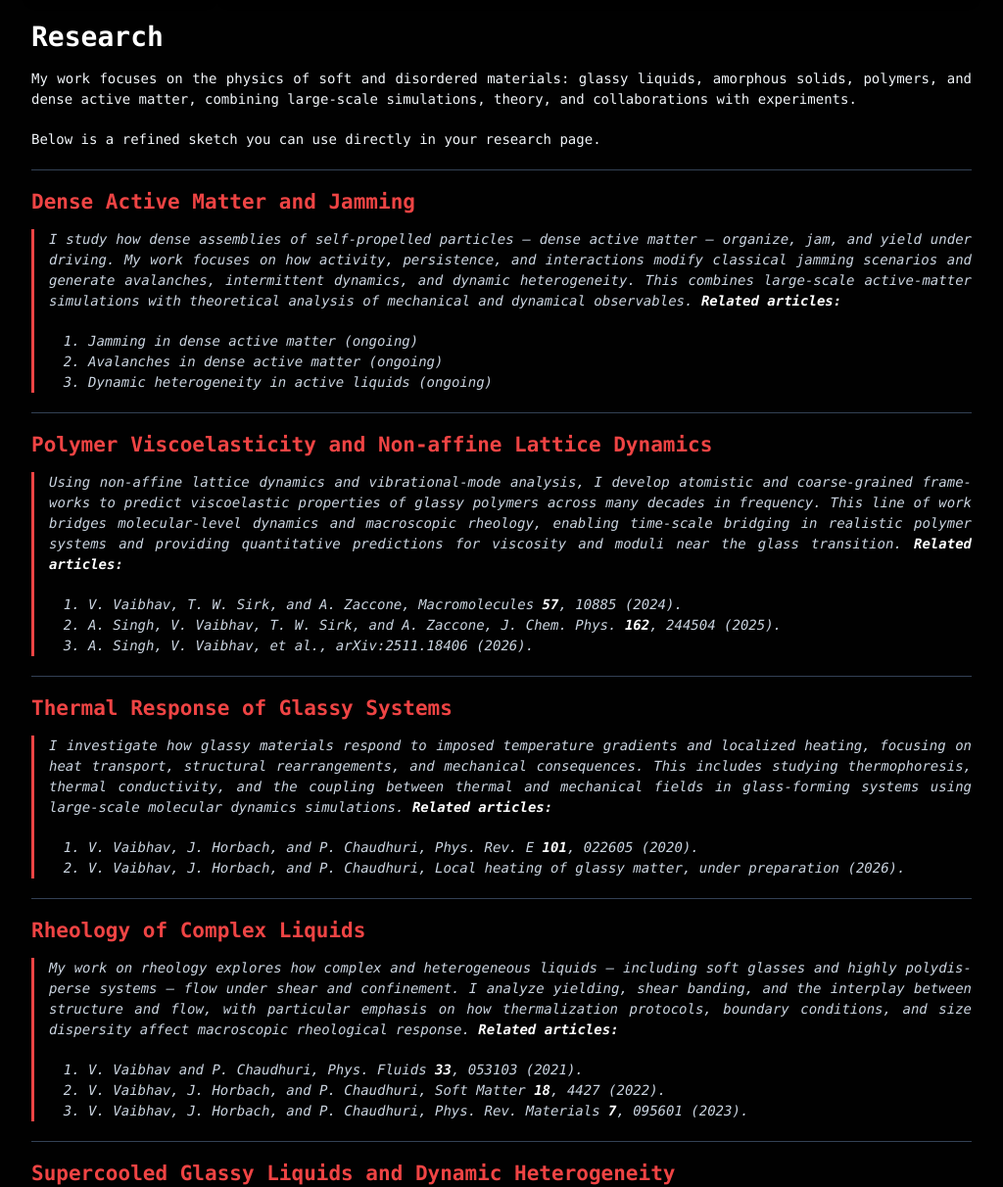
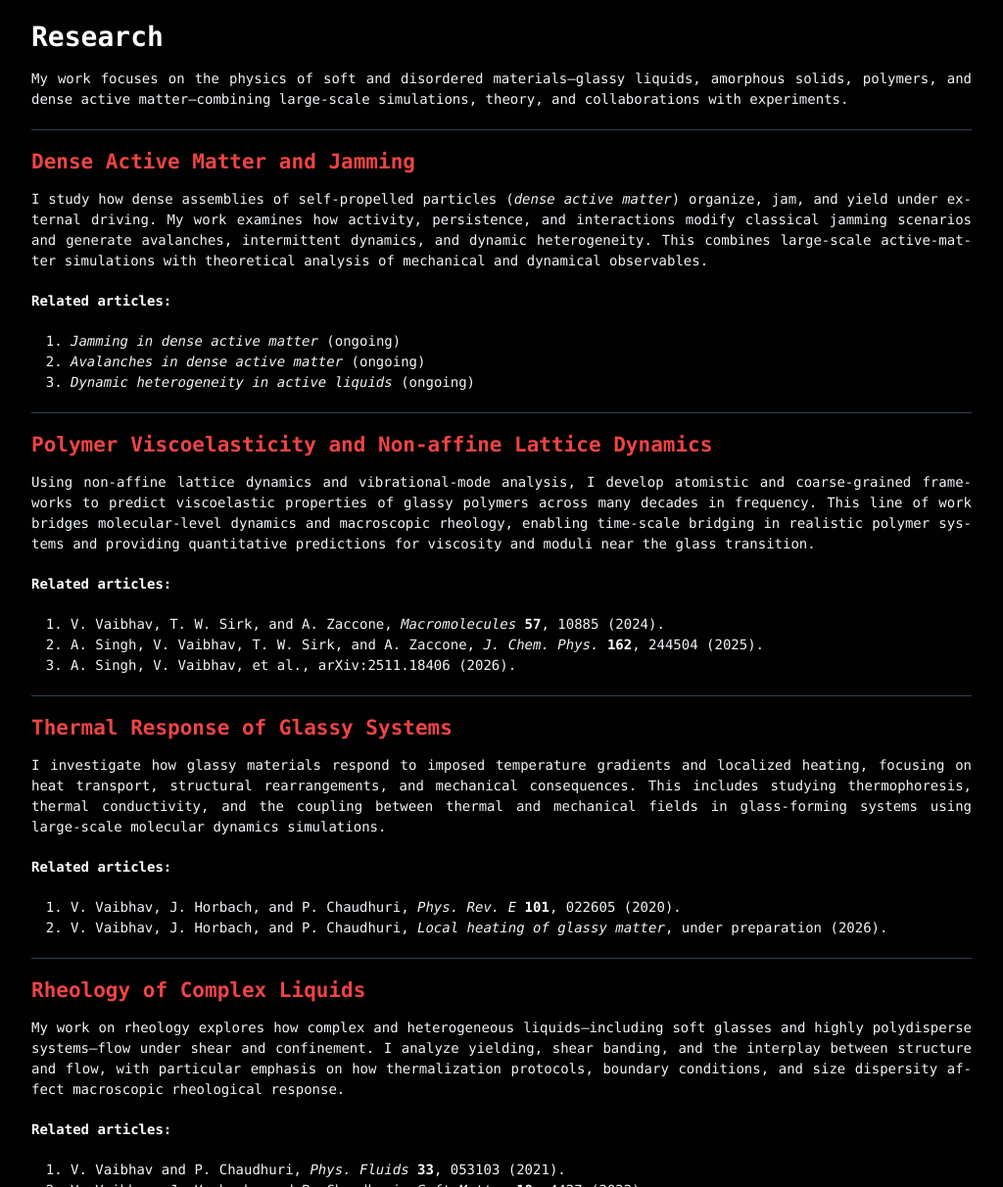
Before and after one commit to vinayphys/vinayphys.github.io, a Jekyll site: the page built from Research.md, in a window 1280 px wide and 1400 px high, scrolled down 297 px, cut to the strip 188-1400 px from the top of the window. Shown: the whole strip at 98% size, without its empty margins (128-1152 px from the left). Built offline with Jekyll 4.4.1, drawn with Linux system fonts in a browser that asks for light colours; our own code applies the rules of GitHub Pages for plain Markdown files; a style sheet for code colours, icons or effects is not loaded.

Commit message:
Update Research.md

```diff
--- a/Research.md
+++ b/Research.md
@@ -3,15 +3,15 @@ title: Research
 ---
 
 # Research
-My work focuses on the physics of soft and disordered materials: glassy liquids, amorphous solids, polymers, and dense active matter, combining large-scale simulations, theory, and collaborations with experiments.
 
-
-Below is a refined sketch you can use directly in your research page.
+My work focuses on the physics of soft and disordered materials—glassy liquids, amorphous solids, polymers, and dense active matter—combining large-scale simulations, theory, and collaborations with experiments.
 
 ---
 
 ## Dense Active Matter and Jamming
-> I study how dense assemblies of self-propelled particles — *dense active matter* — organize, jam, and yield under driving. My work focuses on how activity, persistence, and interactions modify classical jamming scenarios and generate avalanches, intermittent dynamics, and dynamic heterogeneity. This combines large-scale active-matter simulations with theoretical analysis of mechanical and dynamical observables.
+
+I study how dense assemblies of self-propelled particles (*dense active matter*) organize, jam, and yield under external driving. My work examines how activity, persistence, and interactions modify classical jamming scenarios and generate avalanches, intermittent dynamics, and dynamic heterogeneity. This combines large-scale active-matter simulations with theoretical analysis of mechanical and dynamical observables.
+
 **Related articles:**
 1. *Jamming in dense active matter* (ongoing)
 2. *Avalanches in dense active matter* (ongoing)
@@ -20,7 +20,9 @@ Below is a refined sketch you can use directly in your research page.
 ---
 
 ## Polymer Viscoelasticity and Non-affine Lattice Dynamics
-> Using non-affine lattice dynamics and vibrational-mode analysis, I develop atomistic and coarse-grained frameworks to predict viscoelastic properties of glassy polymers across many decades in frequency. This line of work bridges molecular-level dynamics and macroscopic rheology, enabling time-scale bridging in realistic polymer systems and providing quantitative predictions for viscosity and moduli near the glass transition.
+
+Using non-affine lattice dynamics and vibrational-mode analysis, I develop atomistic and coarse-grained frameworks to predict viscoelastic properties of glassy polymers across many decades in frequency. This line of work bridges molecular-level dynamics and macroscopic rheology, enabling time-scale bridging in realistic polymer systems and providing quantitative predictions for viscosity and moduli near the glass transition.
+
 **Related articles:**
 1. V. Vaibhav, T. W. Sirk, and A. Zaccone, *Macromolecules* **57**, 10885 (2024).
 2. A. Singh, V. Vaibhav, T. W. Sirk, and A. Zaccone, *J. Chem. Phys.* **162**, 244504 (2025).
@@ -29,7 +31,9 @@ Below is a refined sketch you can use directly in your research page.
 ---
 
 ## Thermal Response of Glassy Systems
-> I investigate how glassy materials respond to imposed temperature gradients and localized heating, focusing on heat transport, structural rearrangements, and mechanical consequences. This includes studying thermophoresis, thermal conductivity, and the coupling between thermal and mechanical fields in glass-forming systems using large-scale molecular dynamics simulations.
+
+I investigate how glassy materials respond to imposed temperature gradients and localized heating, focusing on heat transport, structural rearrangements, and mechanical consequences. This includes studying thermophoresis, thermal conductivity, and the coupling between thermal and mechanical fields in glass-forming systems using large-scale molecular dynamics simulations.
+
 **Related articles:**
 1. V. Vaibhav, J. Horbach, and P. Chaudhuri, *Phys. Rev. E* **101**, 022605 (2020).
 2. V. Vaibhav, J. Horbach, and P. Chaudhuri, *Local heating of glassy matter*, under preparation (2026).
@@ -37,7 +41,9 @@ Below is a refined sketch you can use directly in your research page.
 ---
 
 ## Rheology of Complex Liquids
-> My work on rheology explores how complex and heterogeneous liquids — including soft glasses and highly polydisperse systems — flow under shear and confinement. I analyze yielding, shear banding, and the interplay between structure and flow, with particular emphasis on how thermalization protocols, boundary conditions, and size dispersity affect macroscopic rheological response.
+
+My work on rheology explores how complex and heterogeneous liquids—including soft glasses and highly polydisperse systems—flow under shear and confinement. I analyze yielding, shear banding, and the interplay between structure and flow, with particular emphasis on how thermalization protocols, boundary conditions, and size dispersity affect macroscopic rheological response.
+
 **Related articles:**
 1. V. Vaibhav and P. Chaudhuri, *Phys. Fluids* **33**, 053103 (2021).
 2. V. Vaibhav, J. Horbach, and P. Chaudhuri, *Soft Matter* **18**, 4427 (2022).
@@ -46,7 +52,9 @@ Below is a refined sketch you can use directly in your research page.
 ---
 
 ## Supercooled Glassy Liquids and Dynamic Heterogeneity
-> I study the microscopic dynamics of supercooled liquids approaching the glass transition, with a focus on dynamic heterogeneity, transport, and finite-size effects. This includes characterizing non-Gaussian dynamical fluctuations, entropic timescales, and how system size and interaction softness influence diffusion and relaxation in glass-forming mixtures.
+
+I study the microscopic dynamics of supercooled liquids approaching the glass transition, with a focus on dynamic heterogeneity, transport, and finite-size effects. This includes characterizing non-Gaussian dynamical fluctuations, entropic timescales, and how system size and interaction softness influence diffusion and relaxation in glass-forming mixtures.
+
 **Related articles:**
 1. V. Vaibhav, J. Horbach, and P. Chaudhuri, *J. Chem. Phys.* **156**, 244501 (2022).
 2. V. Vaibhav and S. Dutta, *Phys. Rev. E* **109**, L062102 (2024).
```
